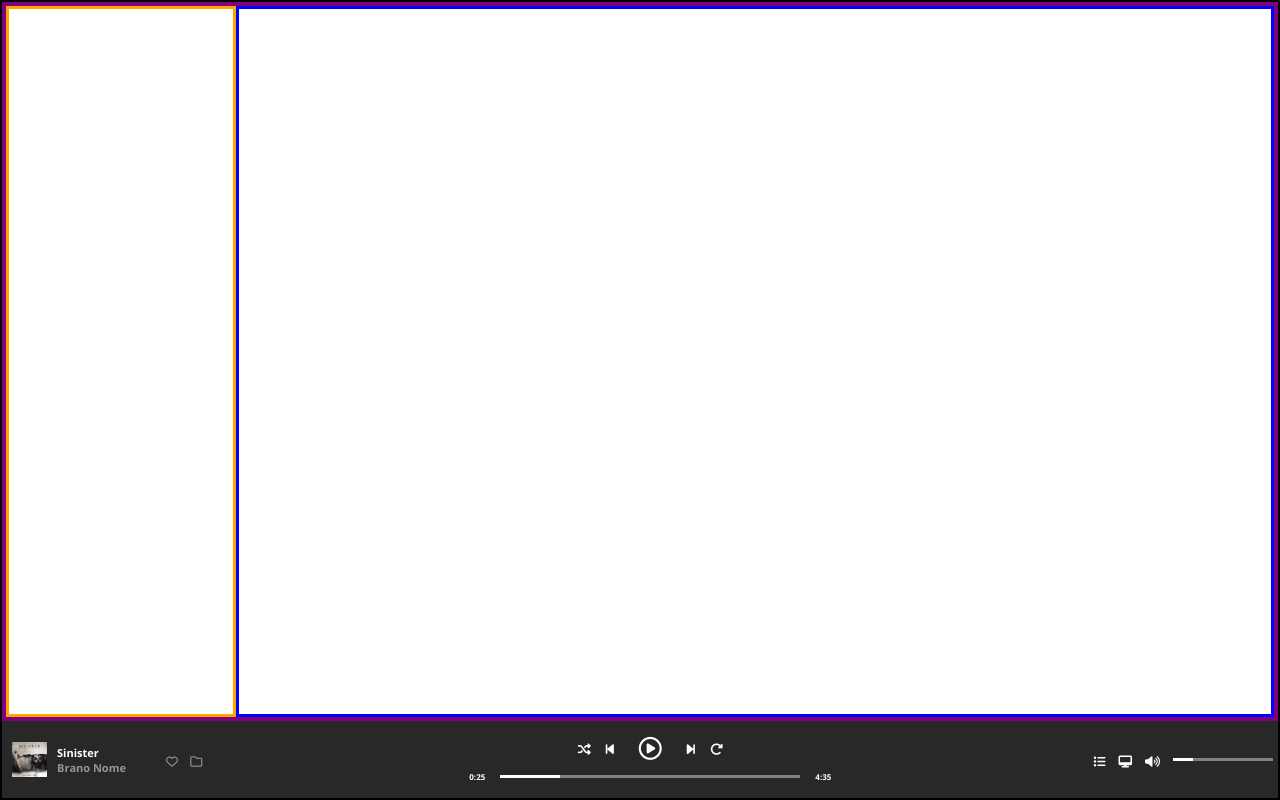
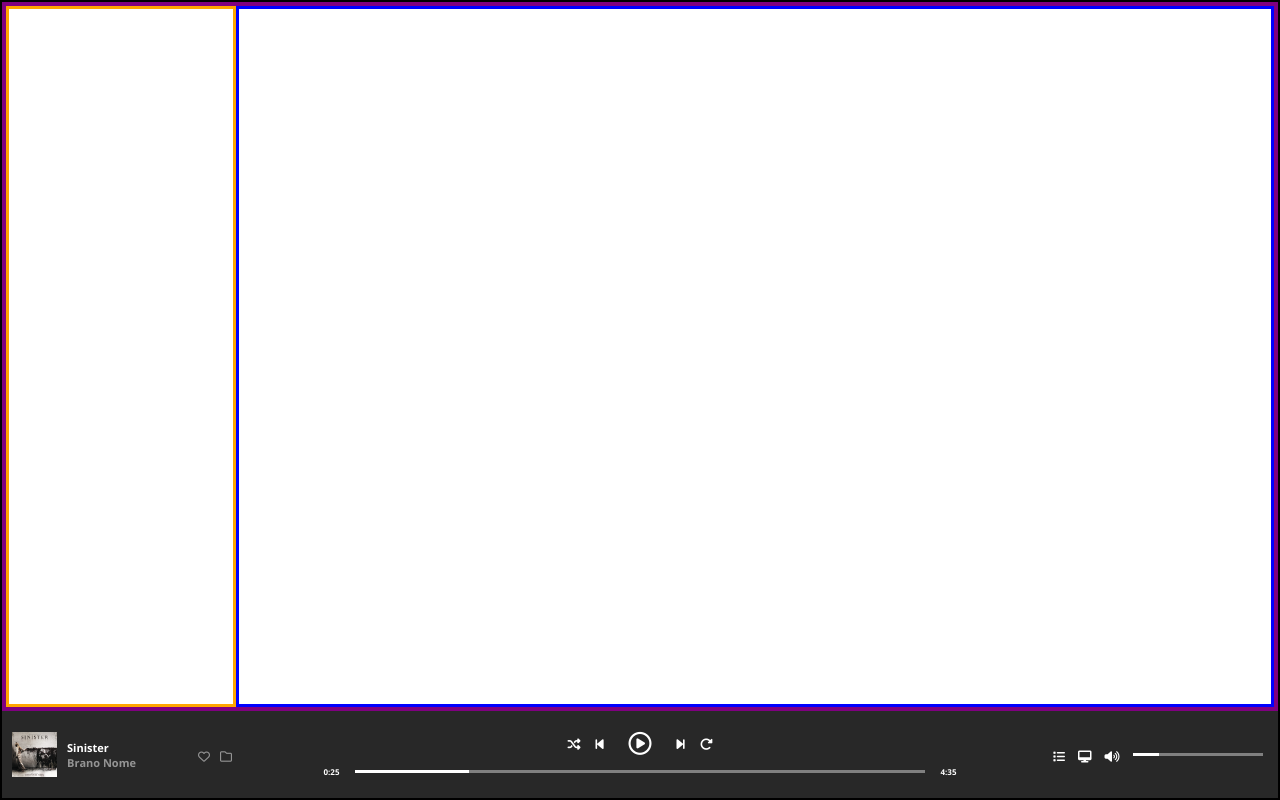
Before and after one commit to NicolaSforza93/html-css-spotifyweb, a plain HTML site: page index.html in a window 1280 px wide. Drawn offline with nearby package versions, Linux system fonts and the light colour scheme.

Commit message:
added fix

```diff
--- a/css/style.css
+++ b/css/style.css
@@ -44,6 +44,10 @@ a {
     flex-direction: column;
 }
 
+.spotify-app, .app-content, .app-player {
+    overflow: hidden;
+}
+
 .app-content {
     flex-grow: 1;
     display: flex;
@@ -53,8 +57,8 @@ main {
     flex-grow: 1;
 }
 
-aside {
-    width: 230px;
+.app-sidebar {
+    width: 50px;
 }
 
 /* PLAYER */
@@ -62,25 +66,29 @@ aside {
 .app-player {
     background-color: var(--dark-gray);
     padding: 16px 5px;
-    overflow: hidden;
-}
-
-.app-player .space-between {
     display: flex;
     justify-content: space-between;
     align-items: center;
 }
 
+.song-section, .track-control {
+    flex-basis: 230px;
+}
+
+.player-control {
+    width: 50%;
+}
+
 .song-section {
     display: flex;
     align-items: center;
-    gap: 40px;
+    justify-content: space-between;
     color: var(--gray);
     padding: 5px;
 }
 
-.song-playing figure img {
-    max-width: 35px;
+.album-cover img {
+    width: 30px;
 }
 
 .song-playing {
@@ -102,12 +110,18 @@ aside {
     color: var(--light);
 }
 
+.song-reaction ul {
+    display: flex;
+    flex-wrap: wrap;
+}
+
+.song-reaction ul li:first-child {
+   margin-right: 10px;
+}
+
+
 .song-reaction i {
     font-size: 12px;
-}
-
-.song-reaction a:first-child {
-    margin-right: 8px;
 }
 
 .song-name h6:hover {
@@ -120,15 +134,16 @@ aside {
 }
 
 .player-control {
-    display: flex;
-    align-items: center;
-    flex-direction: column;
     color: var(--light);
-    gap: 10px;
+}
+
+.commands {
+    margin-bottom: 10px;
 }
 
 .commands ul {
     display: flex;
+    justify-content: center;
     align-items: center;
     gap: 15px;
 }
@@ -157,18 +172,28 @@ aside {
     font-weight: bold;
 }
 
-.bar-lg progress[value] {
+.bar-progress {
+    flex-grow: 1;
+    position: relative;
+}
+
+.progress progress[value] {
     display: -webkit-box;
     appearance: none;
-    width: 300px;
+    width: 100%;
     height: 3px;
 }
 
-.bar-sm progress[value] {
-    display: -webkit-box;
-    appearance: none;
-    width: 100px;
-    height: 3px;
+.progress-handler {
+	width: 10px;
+	height: 10px;
+	background-color: white;
+	border-radius: 999px;
+	position: absolute;
+	left: 20%;
+	top: 50%;
+	transform: translate(-50%, -50%);
+	display: none;
 }
 
 ::-webkit-progress-bar {
@@ -179,32 +204,31 @@ aside {
     background-color: white;
   }
 
-  .bar-lg:hover ::-webkit-progress-value {
+  .bar-progress:hover .progress-handler {
+	display: block;
+}
+
+  .bar-progress:hover ::-webkit-progress-value {
     background-color: var(--green);
   }
 
-  .bar-sm:hover ::-webkit-progress-value {
+  .bar-progress:hover ::-webkit-progress-value {
     background-color: var(--green);
   }
 
-  .bar-lg:hover {
+  .bar-progress:hover {
     cursor: pointer;
   }
 
-  .bar-sm:hover {
-    cursor: pointer;
-  }
-
-
-.view-control {
+.track-control ul {
     display: flex;
     align-items: center;
     gap: 13px;
     color: var(--light);
-    height: 100%;
+    padding: 0px 10px;
 }
 
-.view-control i {
+.track-control i {
     font-size: 12px;
 }
 
@@ -236,7 +260,7 @@ aside {
     min-height: 100px;
 }  */
 
-.debug aside {
+.debug .app-sidebar {
     border: 3px solid orange;
 }
 
@@ -279,6 +303,13 @@ aside {
 }
 
 @media (min-width: 768px) {
+    .app-sidebar {
+        width: 230px;
+    }
+
+    .album-cover img {
+        width: 45px;
+    }
 
 }
 
--- a/index.html
+++ b/index.html
@@ -14,9 +14,9 @@
     <div class="spotify-app">
         <div class="app-content">
             <!-- BARRA LATERALE -->
-            <aside>
+            <header class="app-sidebar">
 
-            </aside>
+            </header>
         <!-- CONTENUTO PRINCIPALE -->
             <main>
 
@@ -24,11 +24,9 @@
         </div>
         <!-- PLAYER -->
         <div class="app-player">
-            <div class="row space-between">
-                <div class="col player-item">
             <div class="song-section">
                 <div class="song-playing">
-                            <figure>
+                    <figure class="album-cover">
                         <img src="./img/sinister.jpeg" alt="">
                     </figure>
                     <div class="song-name">
@@ -37,13 +35,17 @@
                     </div>
                 </div>
                 <div class="song-reaction">
+                    <ul>
+                        <li>
                             <a href="#"><i class="fa-regular fa-heart"></i></a>
+                        </li>
+                        <li>
                             <a href="#"><i class="fa-regular fa-folder"></i></a>
+                        </li>
+                    </ul>
                 </div>
             </div>
 
-                </div>
-                <div class="col player-item">
             <div class="player-control">
                 <div class="commands">
                     <ul>
@@ -80,33 +82,36 @@
                         0:25
                     </div>
                     <div class="bar-progress">
-                                <div class="bar-lg">
+                        <div class="progress">
                             <progress id="song" value="20" max="100"></progress>
                         </div>
-
+                        <div class="progress-handler"></div>
                     </div>
                     <div class="time">
                         4:35
                     </div>
-
-                        </div>
-
-                    </div>
-
-                </div>
-                <div class="col player-item">
-                    <div class="view-control">
-                        <a href="#"><i class="fa-solid fa-list"></i></a>
-                        <a href="#"><i class="fa-solid fa-desktop"></i></a>
-                        <a href="#"><i class="fa-solid fa-volume-high"></i></a>
-                        <div class="bar-sm">
-                            <progress id="song" value="20" max="100"></progress>
-                        </div>
-
-                    </div>
                 </div>
             </div>
 
+            <div class="track-control">
+                <ul>
+                    <li>
+                        <a href="#"><i class="fa-solid fa-list"></i></a>
+                    </li>
+                    <li>
+                        <a href="#"><i class="fa-solid fa-desktop"></i></a>
+                    </li>
+                    <li>
+                        <a href="#"><i class="fa-solid fa-volume-high"></i></a>
+                    </li>
+                    <li class="bar-progress">
+                        <div class="progress">
+                            <progress id="song" value="20" max="100"></progress>
+                        </div>
+                        <div class="progress-handler"></div>
+                    </li>
+                </ul>
+            </div>
         </div>
     </div>
 
```
Lines whose indentation alone changed are shown as unchanged.
